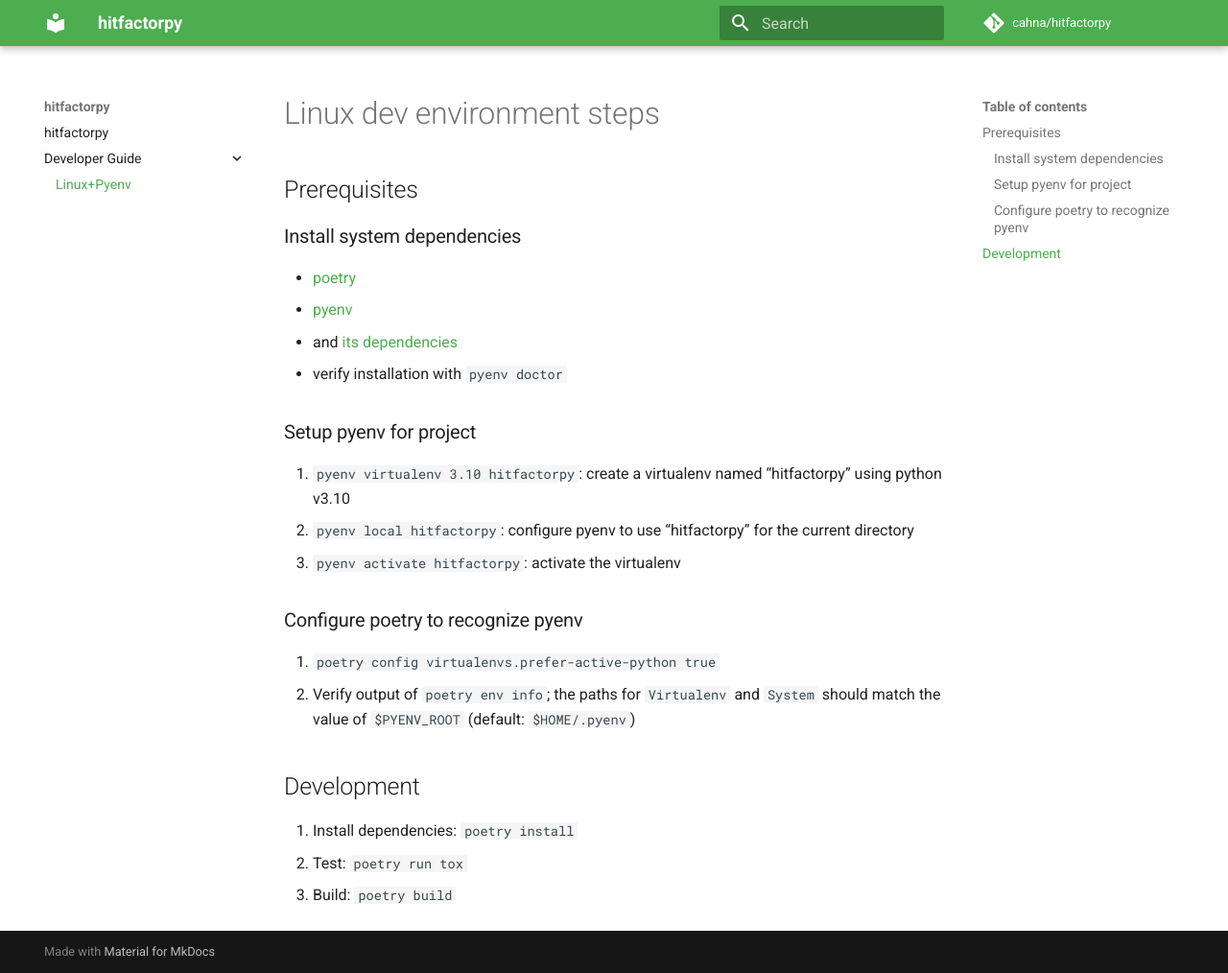
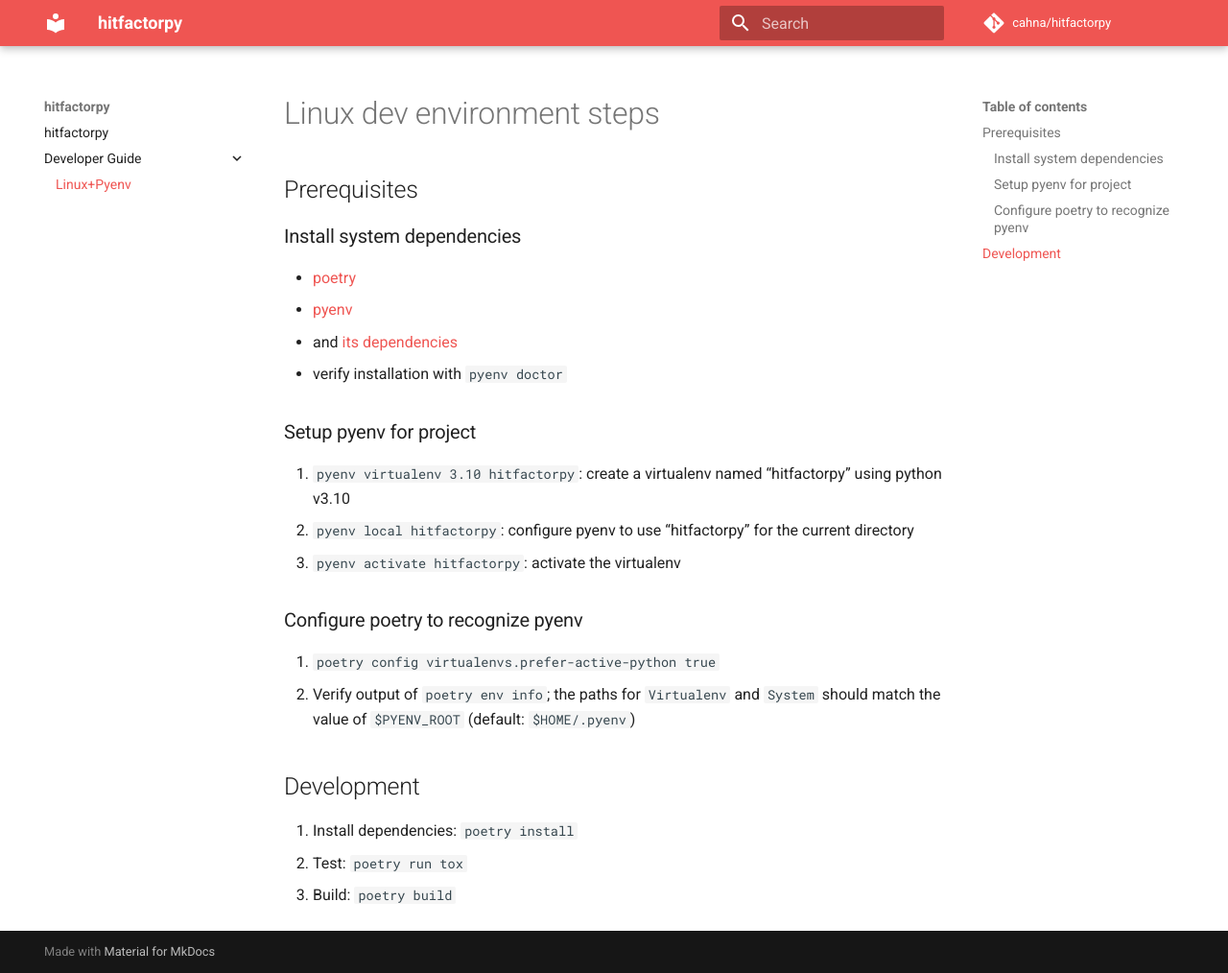
Before and after one commit to cahna/hitfactorpy, an MkDocs documentation site: the page built from docs/linux-setup.md, in a window 1280 px wide and 1014 px high. Shown: the whole window at 96% size. Built offline with MkDocs 1.6.1 and Material for MkDocs 9.7.7, drawn with Linux system fonts in a browser that asks for light colours; comment, search, counter and statistics services are not loaded.

Commit message:
release: 0.0.2

```diff
--- a/mkdocs.yaml
+++ b/mkdocs.yaml
@@ -5,8 +5,8 @@
 theme:
   name: 'material'
   palette:
-    primary: 'green'
-    accent: 'orange'
+    primary: 'red'
+    accent: 'blue'
   # logo: 'img/icon-white.svg'
   # favicon: 'img/favicon.png'
 
--- a/pyproject.toml
+++ b/pyproject.toml
@@ -1,7 +1,7 @@
 [tool.poetry]
 name = "hitfactorpy"
-version = "0.0.1"
-description = ""
+version = "0.0.2"
+description = "Python tools for parsing and analyzing practical match reports"
 authors = ["Conor Heine <conor.heine@gmail.com>"]
 readme = "README.md"
 classifiers = [
```
